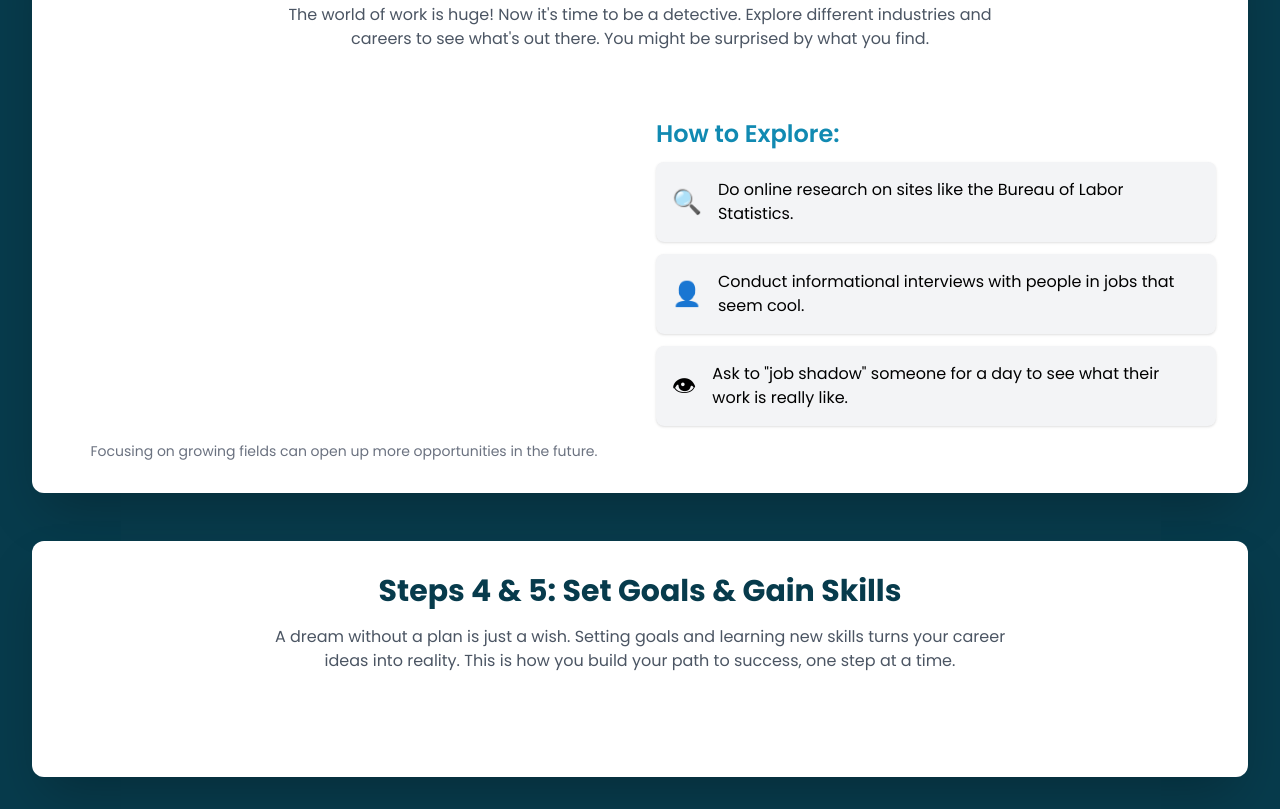
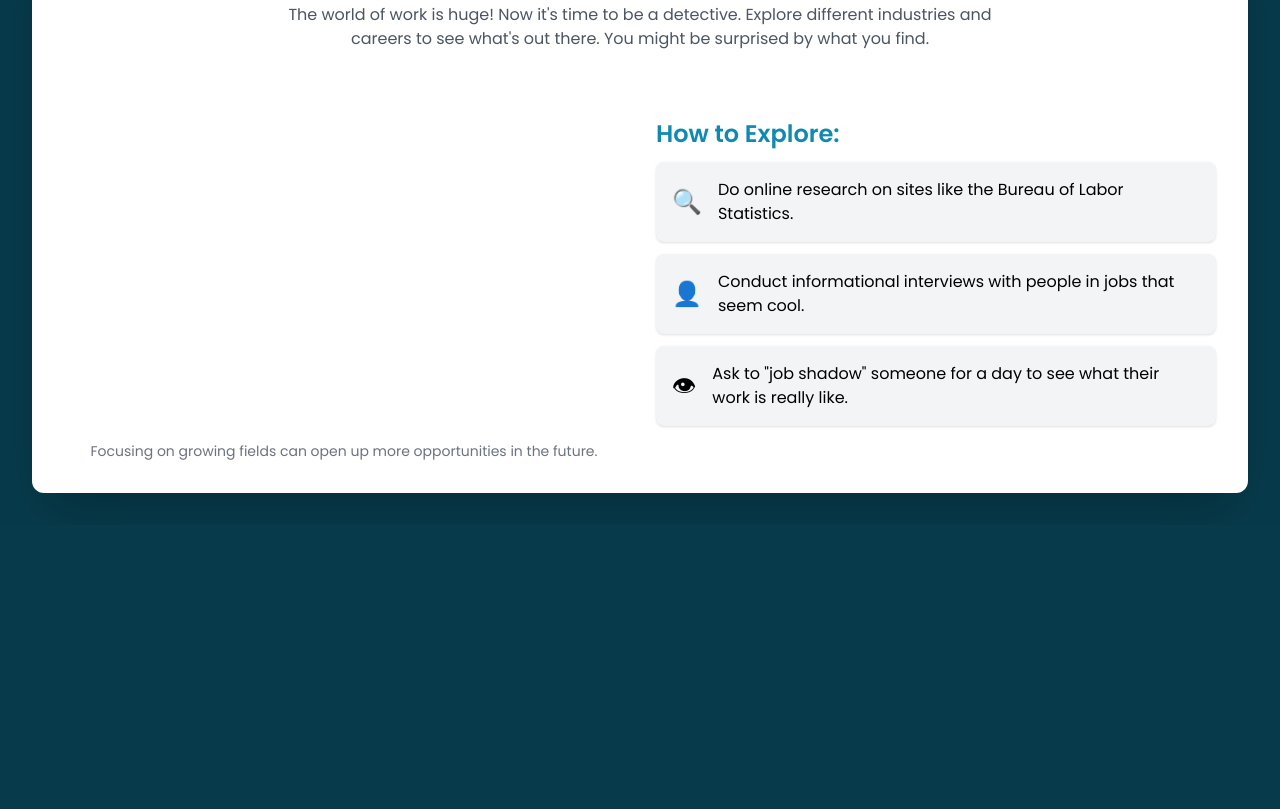
Before and after one commit to septsch/career-pathway-activity, a plain HTML site: page index.html in a window 1280 px wide. Shown: the part 775-1584 px from the top of the page. After the commit the page ends 1300 px from the top, so only its background shows below. Drawn offline with nearby package versions, Linux system fonts and the light colour scheme.

Commit message:
Update index.html
3rd try

```diff
--- a/index.html
+++ b/index.html
@@ -120,7 +120,4 @@
             </section>
 
             <!-- Steps 4 & 5: Set Goals & Gain Skills Section -->
-            <section id="plan" class="bg-white rounded-xl shadow-2xl p-6 md:p-8">
-                <h2 class="text-3xl font-bold text-[#073B4C] mb-4 text-center">Steps 4 & 5: Set Goals & Gain Skills</h2>
-                <p class="text-gray-600 mb-8 text-center max-w-3xl mx-auto">A dream without a plan is just a wish. Setting goals and learning new skills turns your career ideas into reality. This is how you build your path to success, one step at a time.</p>
-                <div class="grid grid-cols-1 md:grid-cols-4 gap-8 md:gap-4 mb-10">
+            <section id="plan" class
```
